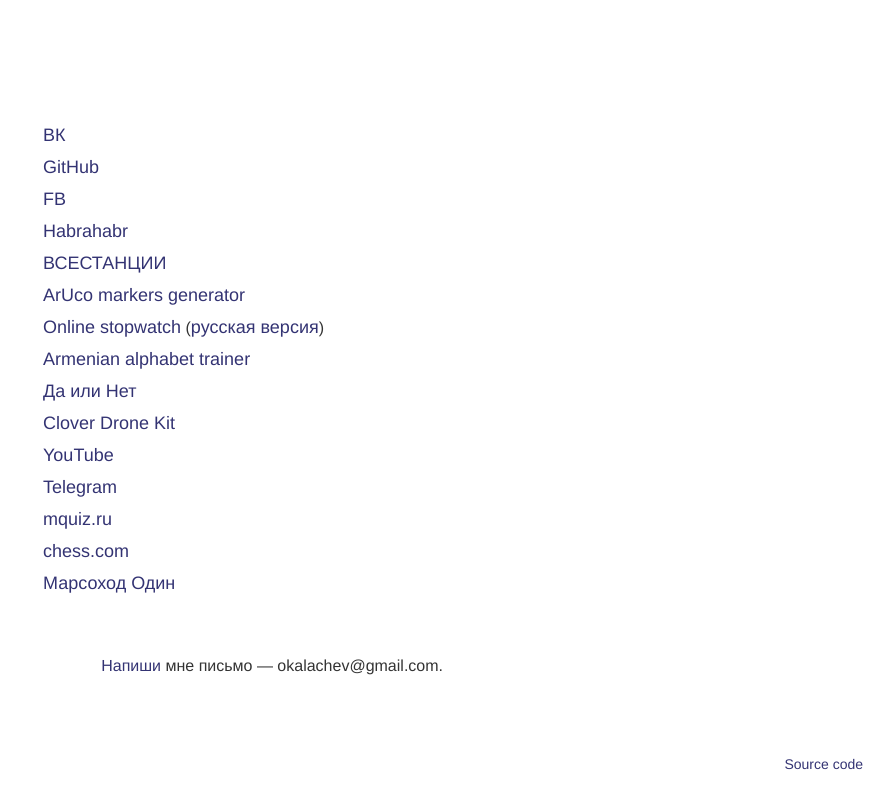
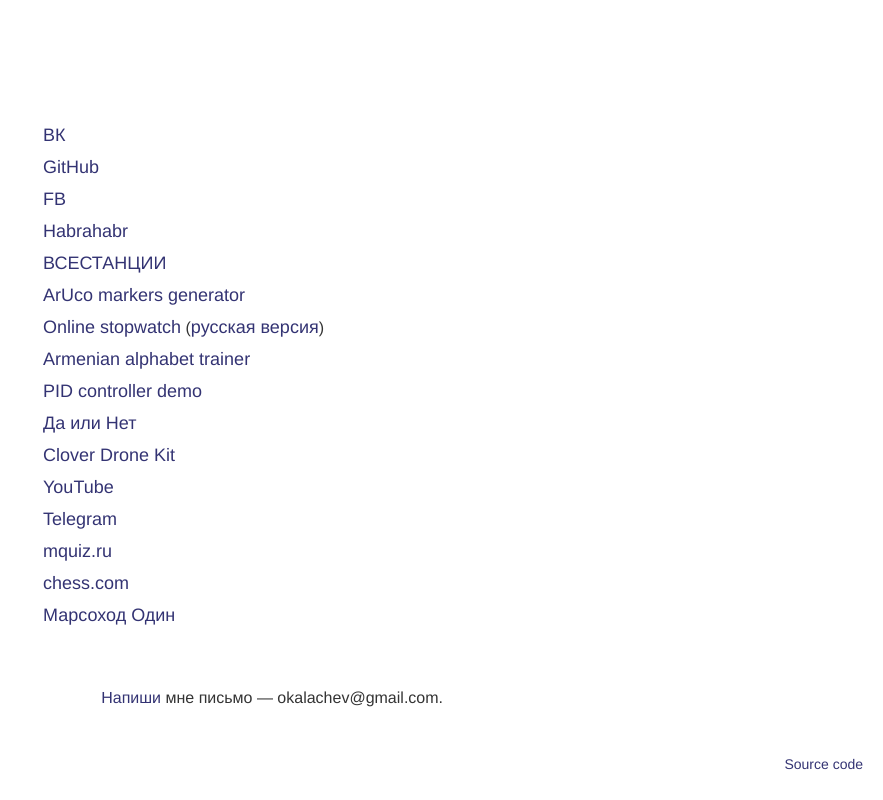
Before and after one commit to okalachev/okalachev.github.io, a plain HTML site: page index.html in a window 1280 px wide. Shown: the whole page, without its empty margins (397-1280 px from the left). Drawn offline with Linux system fonts and the light colour scheme; no server answers.

Commit message:
Add link to PID controller demo

```diff
--- a/index.html
+++ b/index.html
@@ -22,6 +22,7 @@
 				<li><a href="https://chev.me/arucogen/">ArUco markers generator</a></li>
 				<li><a href="https://chev.me/stopwatch/">Online stopwatch</a> (<a href="https://chev.me/stopwatch/ru.html">русская версия</a>)</li>
 				<li><a href="https://chev.me/armenian/">Armenian alphabet trainer</a></li>
+				<li><a href="https://chev.me/pid-demo/">PID controller demo</a></li>
 				<li><a href="http://da-ili-net.ru">Да или Нет</a></li>
 				<li><a href="https://clover.coex.tech">Clover Drone Kit</a></li>
 				<li><a href="https://www.youtube.com/channel/UCdAhwbPlazT5scWtztDLLug">YouTube</a></li>
```
